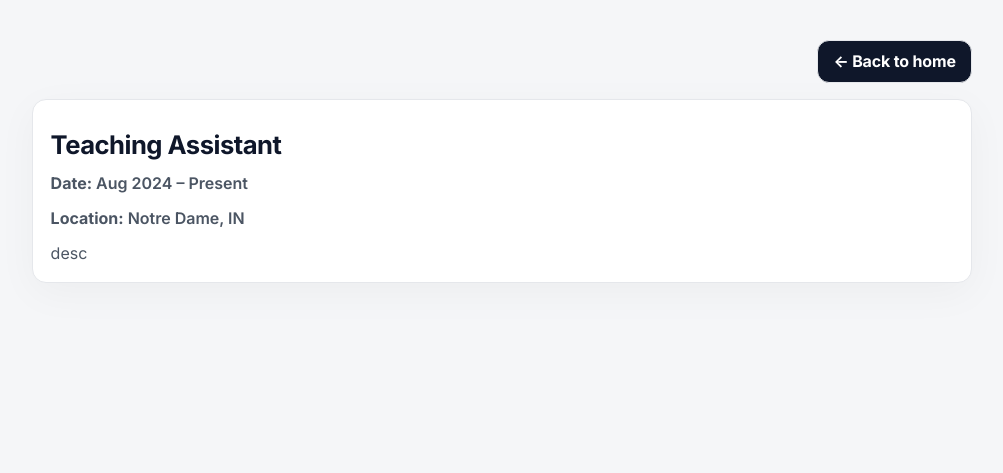
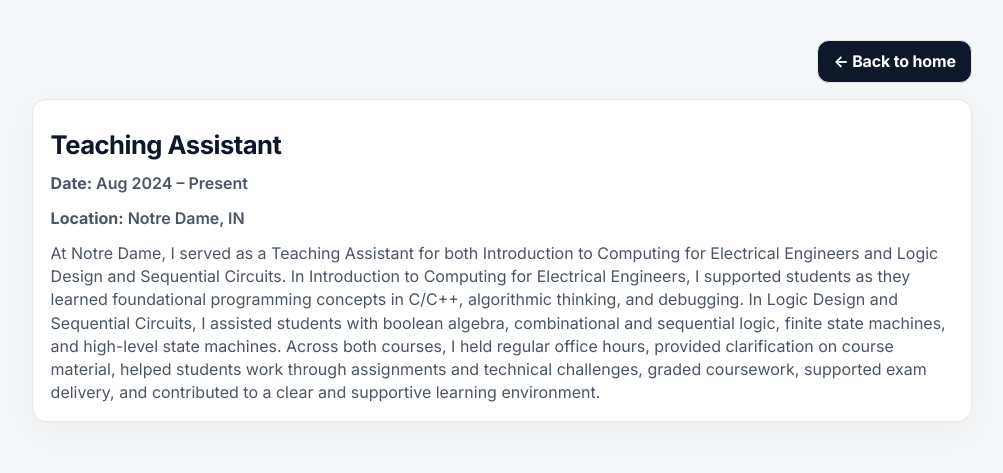
Before and after one commit to aaron-m-lewis/aaron-m-lewis.github.io, a plain HTML site: page teaching_assistant/index.html in a window 1280 px wide. Shown: the whole page, without its empty margins (138-1141 px from the left). Drawn offline with Linux system fonts and the light colour scheme.

Commit message:
TA description

```diff
--- a/teaching_assistant/index.html
+++ b/teaching_assistant/index.html
@@ -23,7 +23,7 @@
         <h1 class="detail-title">Teaching Assistant</h1>
         <p class="detail-meta"><strong>Date:</strong> Aug 2024 – Present</p>
         <p class="detail-meta"><strong>Location:</strong> Notre Dame, IN</p>
-        <p class="detail-description">desc</p>
+        <p class="detail-description">At Notre Dame, I served as a Teaching Assistant for both Introduction to Computing for Electrical Engineers and Logic Design and Sequential Circuits. In Introduction to Computing for Electrical Engineers, I supported students as they learned foundational programming concepts in C/C++, algorithmic thinking, and debugging. In Logic Design and Sequential Circuits, I assisted students with boolean algebra, combinational and sequential logic, finite state machines, and high-level state machines. Across both courses, I held regular office hours, provided clarification on course material, helped students work through assignments and technical challenges, graded coursework, supported exam delivery, and contributed to a clear and supportive learning environment.</p>
       </article>
     </main>
   </div>
```
